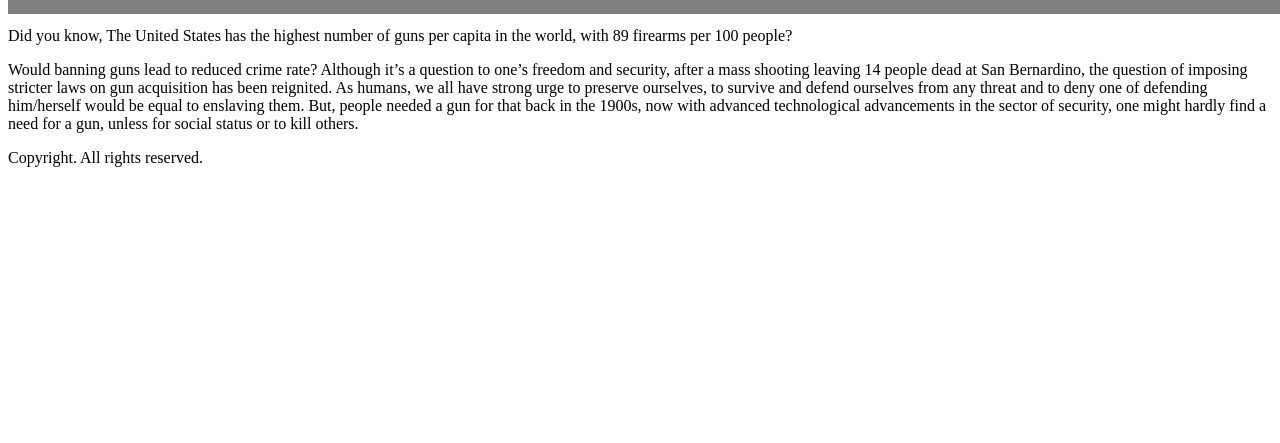
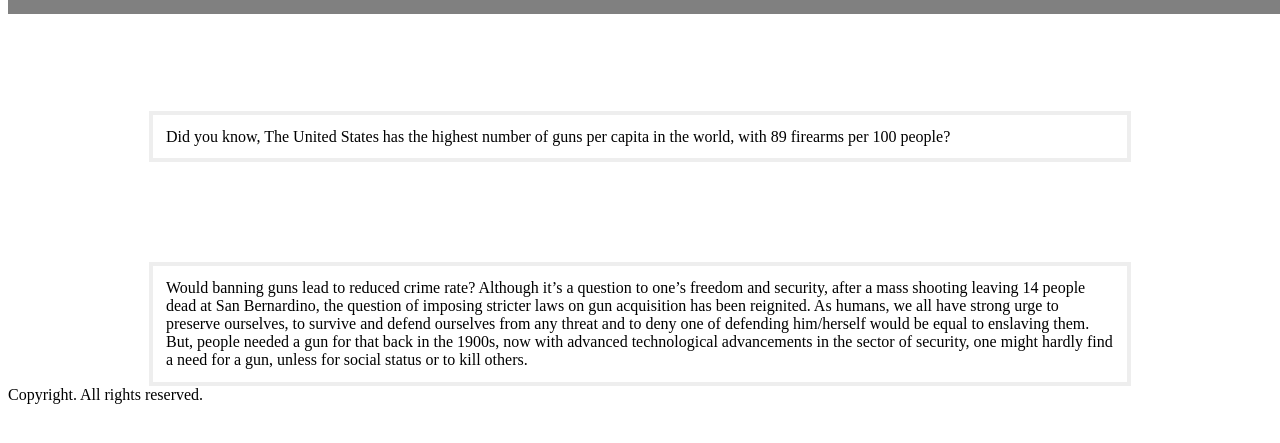
Before and after one commit to oliviacosta/collabproject, a plain HTML site: page index.html in a window 1280 px wide. Shown: the part 69-512 px from the top of the page. Drawn offline with Linux system fonts and the light colour scheme.

Commit message:
Update main.css

```diff
--- a/css/main.css
+++ b/css/main.css
@@ -29,3 +29,13 @@ nav ul li:hover {
 	-ms-transition: all .5s ease;
 	transition: all .5s ease;
 }
+p{
+
+	border: 3pt solid#eeeeee;
+	width: 75%;
+	height: auto;
+	margin: auto;
+	padding: 1%;
+	margin-top: 100px;
+
+}
```
